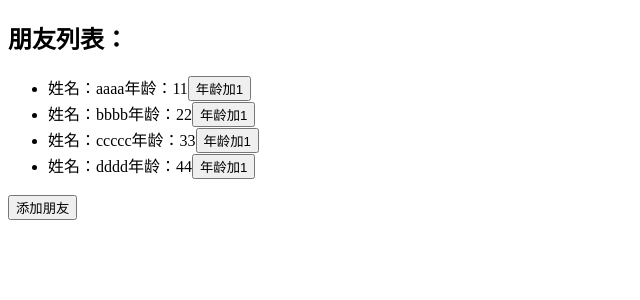
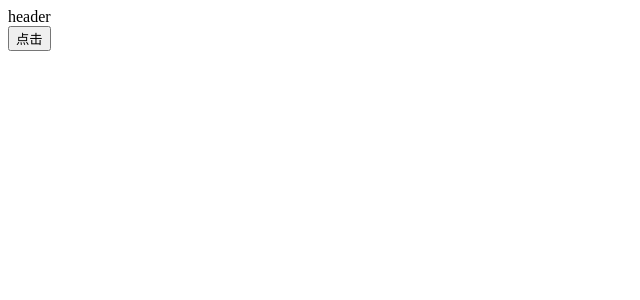
Before and after one commit to spencer155/sun, a React (Create React App) app in the folder react/test-react/: page / in a window 1280 px wide. Shown: the top 300 px of the page, without its empty margins (0-640 px from the left). Built offline with nearby package versions, Linux system fonts and the light colour scheme.

Commit message:
全局时间events

```diff
--- a/react/test-react/package.json
+++ b/react/test-react/package.json
@@ -6,6 +6,7 @@
     "@testing-library/jest-dom": "^5.11.4",
     "@testing-library/react": "^11.1.0",
     "@testing-library/user-event": "^12.1.10",
+    "events": "^3.3.0",
     "react": "^17.0.2",
     "react-dom": "^17.0.2",
     "react-scripts": "4.0.3",
--- a/react/test-react/src/index.js
+++ b/react/test-react/src/index.js
@@ -1,7 +1,8 @@
 import React from 'react';
 import ReactDOM from 'react-dom';
 // import App from './组件通信/context.js'
-import App from './补充/01_setState不可变'
+// import App from './补充/01_setState不可变'
+import App from './补充/02_events'
 
 
 
--- /dev/null
+++ b/react/test-react/src/补充/02_events.js
@@ -0,0 +1,47 @@
+import React, { PureComponent } from 'react'
+import { EventEmitter} from 'events'
+
+const eventsBus = new EventEmitter()
+
+class Header extends PureComponent {
+  render() {
+    return (
+      <div>
+        header
+      </div>
+    )
+  }
+  componentDidMount() {
+    eventsBus.addListener('sun',this.sun)
+  }
+  componentWillUnmount() {
+    eventsBus.removeListener('sun',this.sun)
+  }
+  sun(num) {
+    console.log(num)
+  }
+}
+
+class Main extends PureComponent {
+  render() {
+    return (
+      <div>
+        <button onClick={() => this.eventEmit()}>点击</button>
+      </div>
+    )
+  }
+  eventEmit() {
+    eventsBus.emit('sun',12334)
+  }
+}
+
+export default class App extends PureComponent {
+  render() {
+    return (
+      <div>
+        <Header></Header>
+        <Main></Main>
+      </div>
+    )
+  }
+}
```
Also changed, not shown: 1 other file (tests, documents, lock files or other folders).
